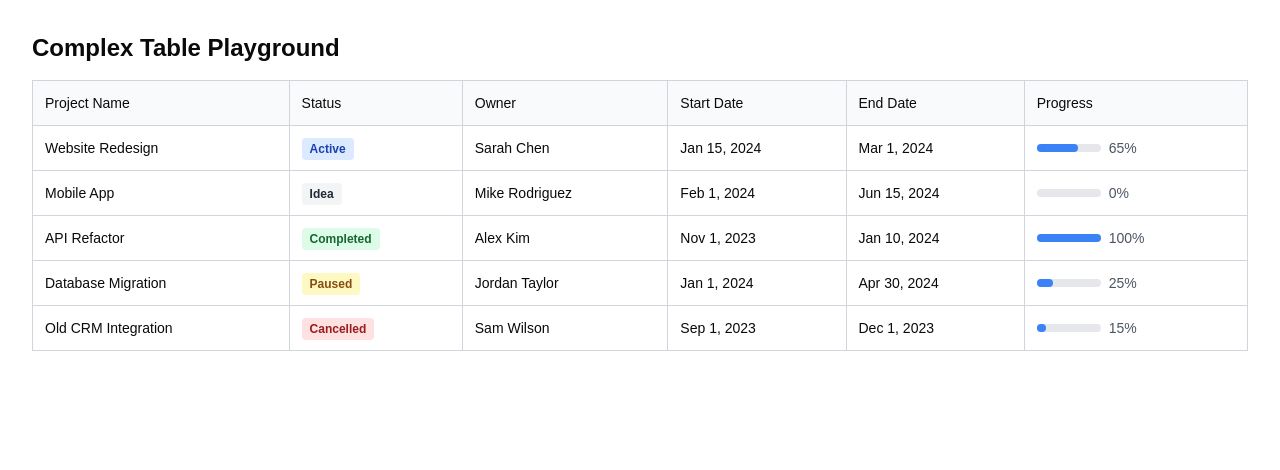
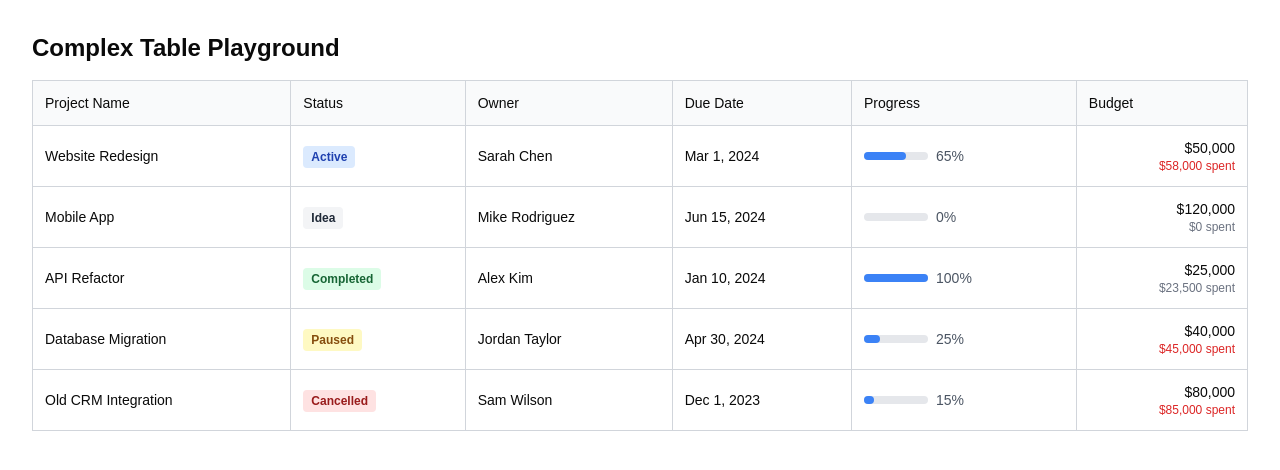
Before and after one commit to malerey/next-complex-table, a Next.js app: page / in a window 1280 px wide. Shown: the top 470 px of the page. Built offline with nearby package versions, Linux system fonts and the light colour scheme.

Commit message:
feat(data): add budget and task tracking

```diff
--- a/components/Table.tsx
+++ b/components/Table.tsx
@@ -31,6 +31,14 @@ const formatDate = (dateString: string) => {
   })
 }
 
+const formatCurrency = (amount: number) => {
+  return new Intl.NumberFormat("en-US", {
+    style: "currency",
+    currency: "USD",
+    minimumFractionDigits: 0,
+  }).format(amount)
+}
+
 const columns = [
   columnHelper.accessor("name", {
     header: "Project Name",
@@ -49,12 +57,8 @@ const columns = [
   columnHelper.accessor("owner", {
     header: "Owner",
   }),
-  columnHelper.accessor("startDate", {
-    header: "Start Date",
-    cell: (info) => formatDate(info.getValue()),
-  }),
   columnHelper.accessor("endDate", {
-    header: "End Date",
+    header: "Due Date",
     cell: (info) => formatDate(info.getValue()),
   }),
   columnHelper.accessor("progress", {
@@ -70,6 +74,22 @@ const columns = [
             />
           </div>
           <span className="text-sm text-gray-600">{progress}%</span>
+        </div>
+      )
+    },
+  }),
+  columnHelper.accessor("budget", {
+    header: "Budget",
+    cell: (info) => {
+      const budget = info.getValue()
+      const isOverBudget = budget.spent > budget.current
+
+      return (
+        <div className="text-right">
+          <div className="text-sm font-medium">{formatCurrency(budget.current)}</div>
+          <div className={`text-xs ${isOverBudget ? "text-red-600" : "text-gray-500"}`}>
+            {formatCurrency(budget.spent)} spent
+          </div>
         </div>
       )
     },
@@ -98,7 +118,7 @@ export function Table() {
       </thead>
       <tbody>
         {table.getRowModel().rows.map((row) => (
-          <tr key={row.id} className="hover:bg-gray-50">
+          <tr key={row.id}>
             {row.getVisibleCells().map((cell) => (
               <td key={cell.id} className="border border-gray-300 p-3 text-sm">
                 {flexRender(cell.column.columnDef.cell, cell.getContext())}
--- a/data/projects.ts
+++ b/data/projects.ts
@@ -9,6 +9,10 @@ export const projects: Project[] = [
     endDate: "2024-03-01",
     owner: "Sarah Chen",
     progress: 65,
+    budget: {
+      current: 50000,
+      spent: 58000, // Over budget!
+    },
   },
   {
     id: "2",
@@ -18,6 +22,10 @@ export const projects: Project[] = [
     endDate: "2024-06-15",
     owner: "Mike Rodriguez",
     progress: 0,
+    budget: {
+      current: 120000,
+      spent: 0,
+    },
   },
   {
     id: "3",
@@ -27,6 +35,10 @@ export const projects: Project[] = [
     endDate: "2024-01-10",
     owner: "Alex Kim",
     progress: 100,
+    budget: {
+      current: 25000,
+      spent: 23500,
+    },
   },
   {
     id: "4",
@@ -36,6 +48,10 @@ export const projects: Project[] = [
     endDate: "2024-04-30",
     owner: "Jordan Taylor",
     progress: 25,
+    budget: {
+      current: 40000,
+      spent: 45000, // Way over budget!
+    },
   },
   {
     id: "5",
@@ -45,5 +61,9 @@ export const projects: Project[] = [
     endDate: "2023-12-01",
     owner: "Sam Wilson",
     progress: 15,
+    budget: {
+      current: 80000,
+      spent: 85000, // Over budget even though cancelled
+    },
   },
 ]
--- a/types/project.ts
+++ b/types/project.ts
@@ -6,4 +6,8 @@ export interface Project {
   endDate: string
   owner: string
   progress: number // percentage 0-100
+  budget: {
+    current: number
+    spent: number
+  }
 }
```
Also changed, not shown: 1 other file (tests, documents, lock files or other folders).
